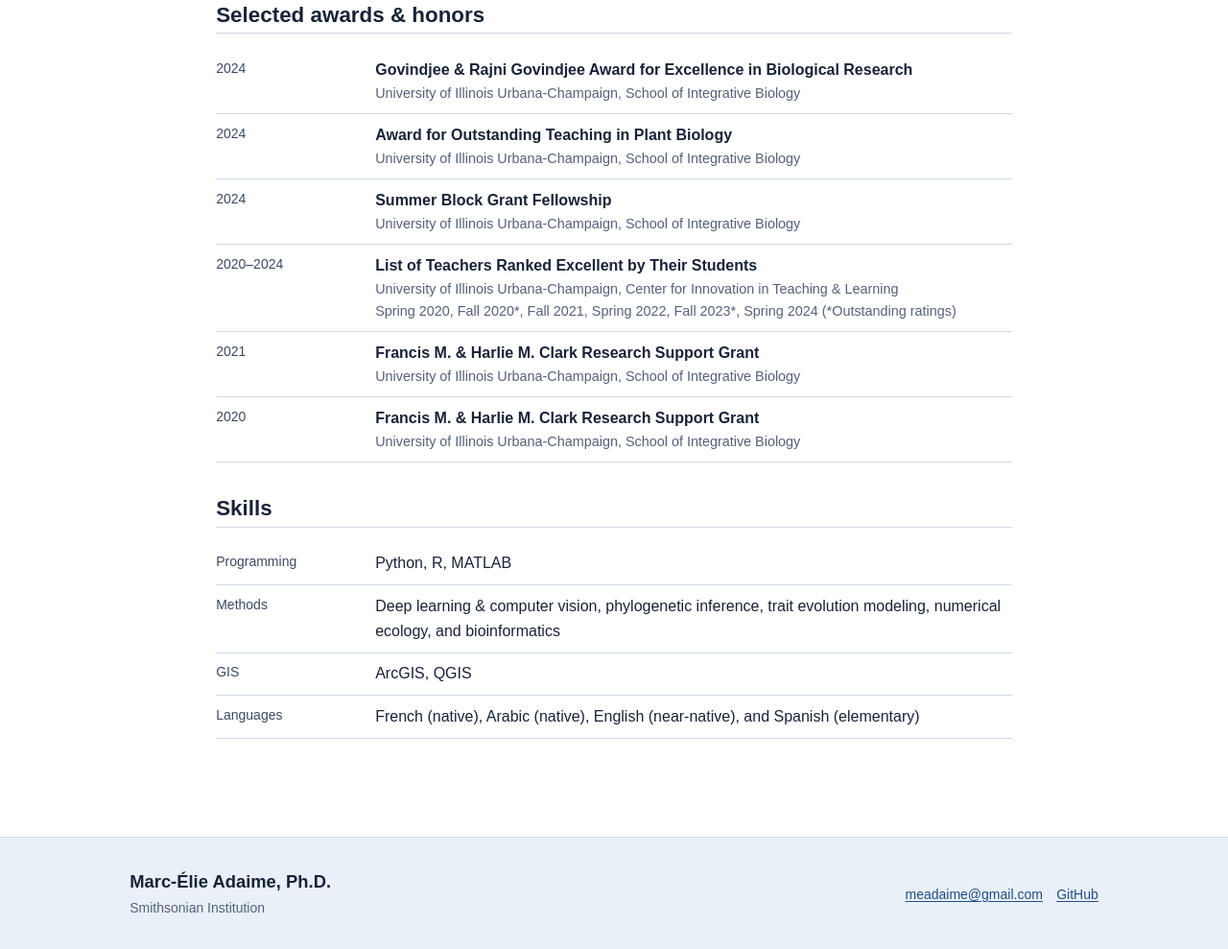
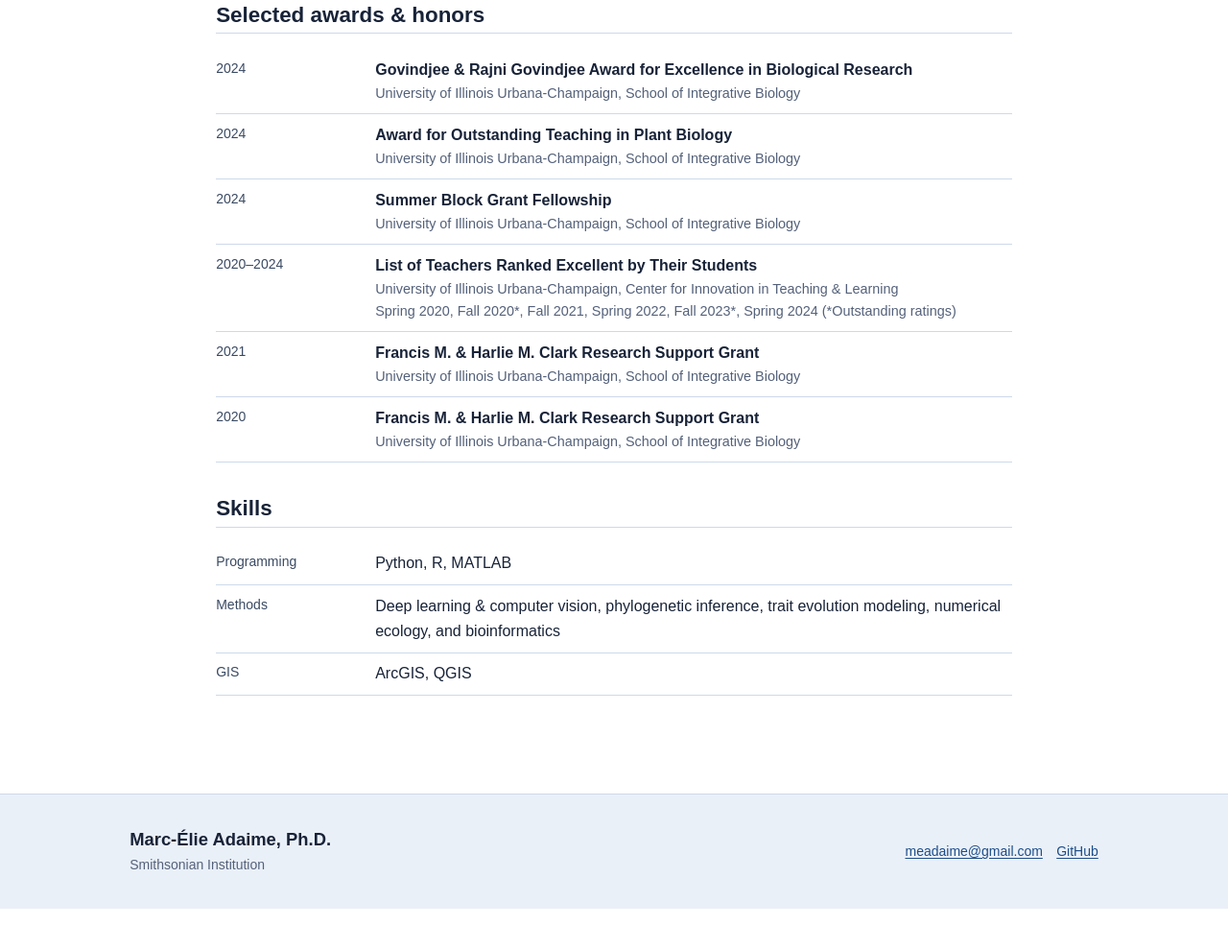
Before and after one commit to marc-elie-adaime/marc-elie-adaime.github.io, a plain HTML site: page cv.html in a window 1280 px wide. Shown: the part 2017-3006 px from the top of the page at 96% size. After the commit the page ends 2964 px from the top, so only its background shows below. Drawn offline with Linux system fonts and the light colour scheme.

Commit message:
Update cv.html

```diff
--- a/cv.html
+++ b/cv.html
@@ -77,7 +77,6 @@
       <div class="cv-row"><div class="l">Programming</div><div>Python, R, MATLAB</div></div>
       <div class="cv-row"><div class="l">Methods</div><div>Deep learning &amp; computer vision, phylogenetic inference, trait evolution modeling, numerical ecology, and bioinformatics</div></div>
       <div class="cv-row"><div class="l">GIS</div><div>ArcGIS, QGIS</div></div>
-      <div class="cv-row"><div class="l">Languages</div><div>French (native), Arabic (native), English (near-native), and Spanish (elementary)</div></div>
     </div>
   </div>
 </section>
```
